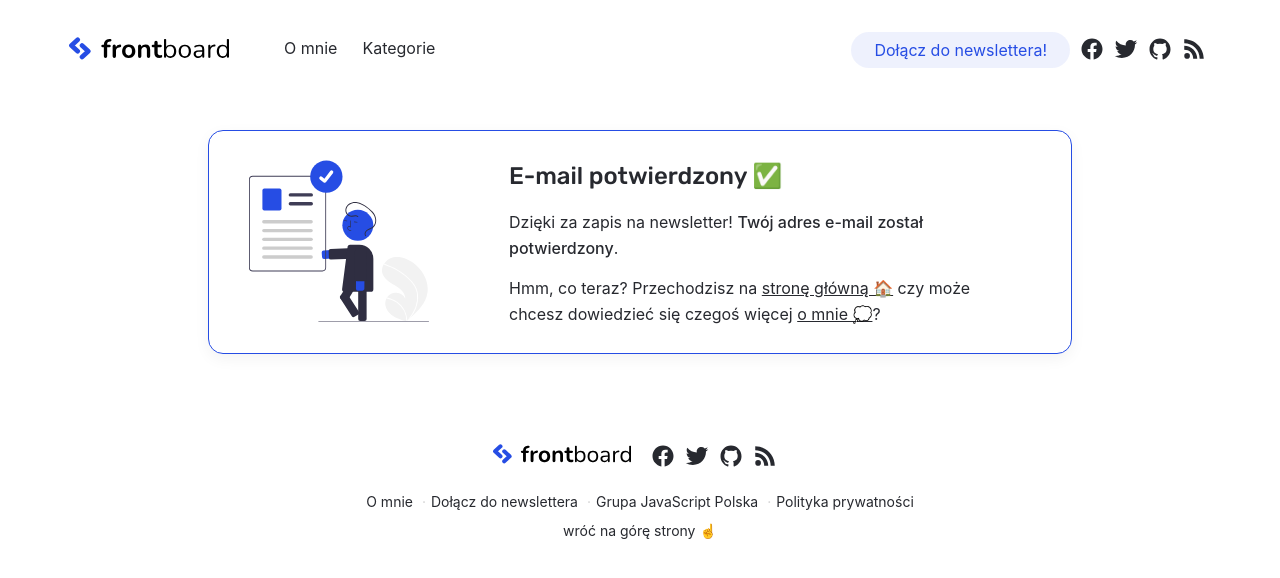
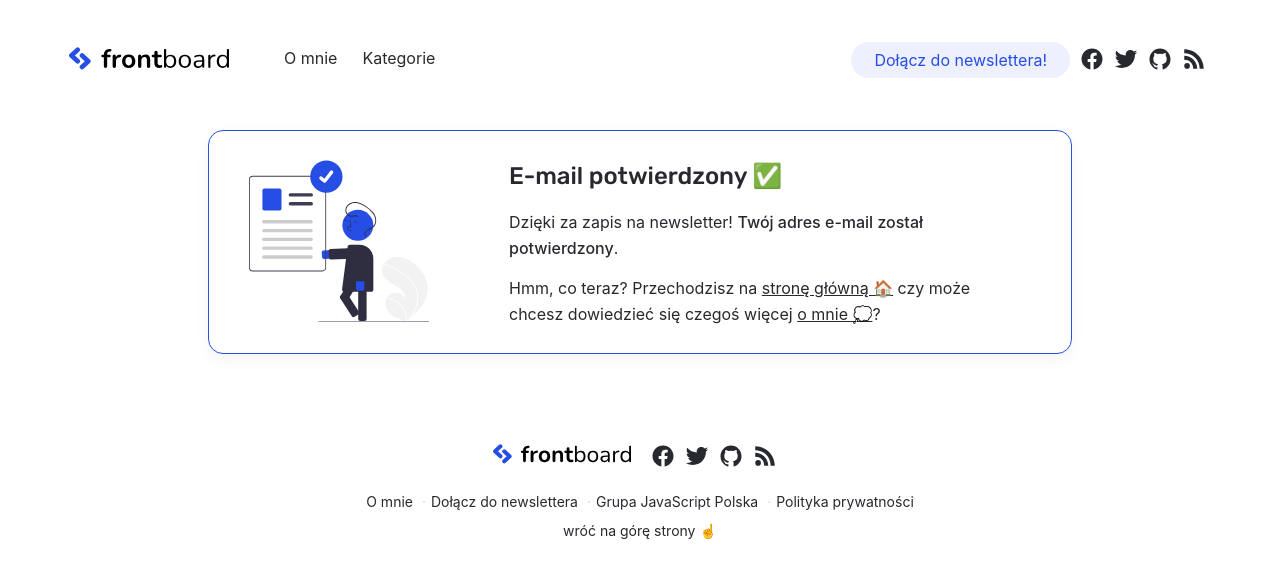
Before and after one commit to frontboard/blog, a Jekyll site: the page built from _pages/newsletter-dzieki.md, in a window 1280 px wide. Shown: the top 578 px of the page. Built offline with Jekyll 4.4.1, drawn with Linux system fonts in a browser that asks for light colours.

Commit message:
larger header padding

```diff
--- a/_sass/minima/_frontboard.scss
+++ b/_sass/minima/_frontboard.scss
@@ -83,7 +83,7 @@ a {
 }
 
 .header {
-  padding: 30px 0;
+  padding: 40px 0;
   background: #fff;
   transition: 0.3s all;
   position: fixed;
```
